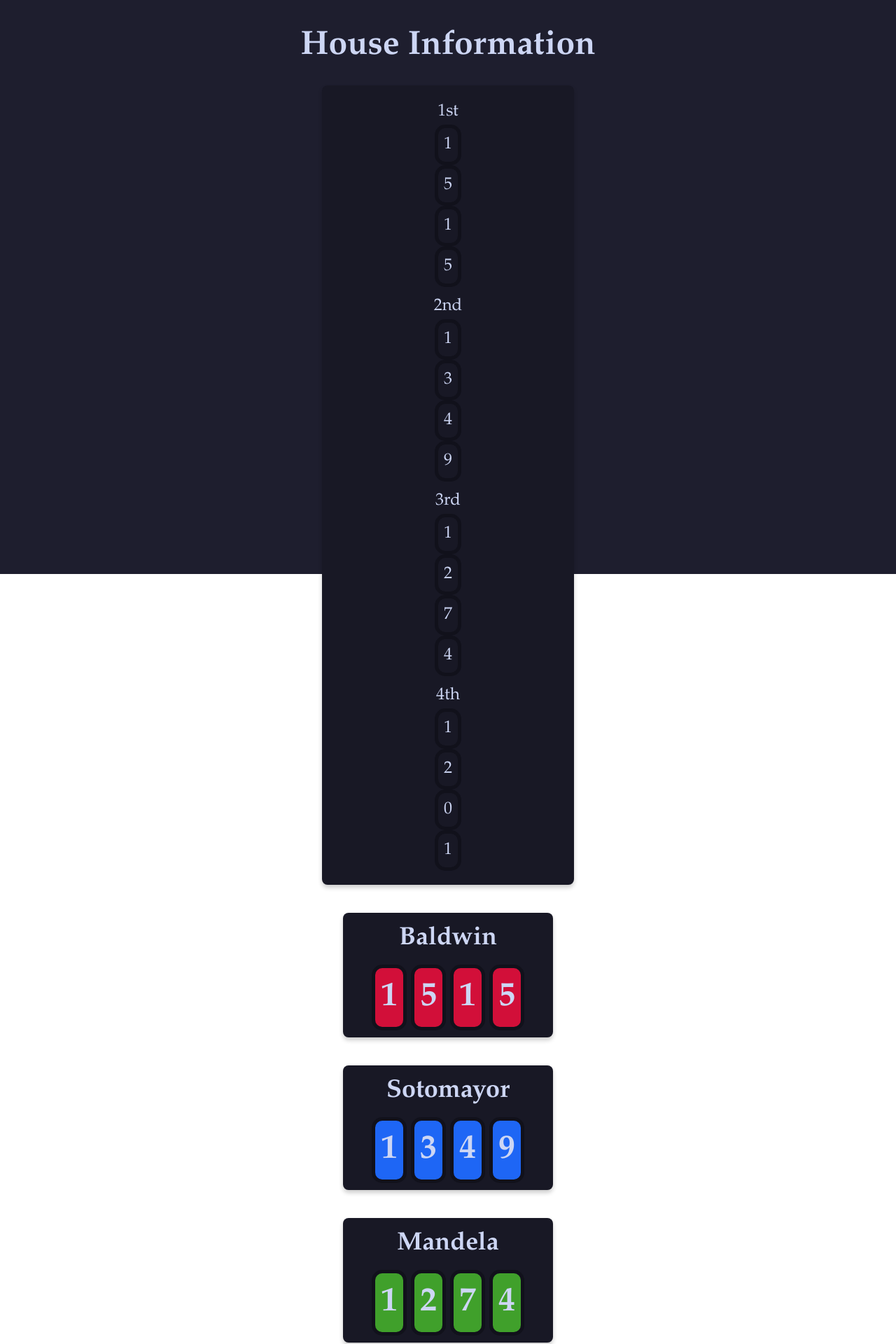
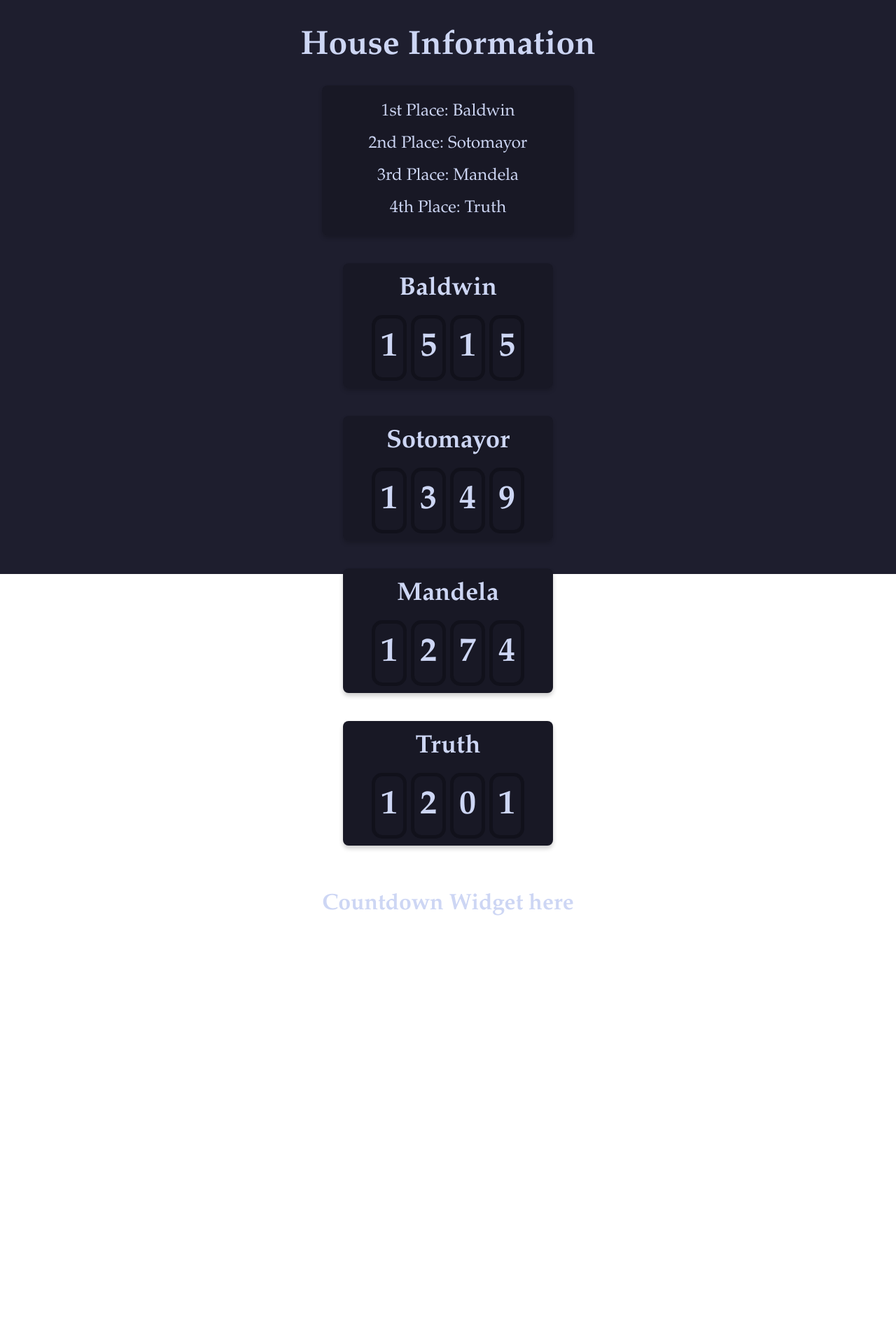
Before and after one commit to scarcekoi/house-information, a React (Vite) app: page / in a window 1280 px wide. Shown: the part 20-1940 px from the top of the page at 70% size. After the commit the page ends 1356 px from the top, so only its background shows below. Built offline with nearby package versions, Linux system fonts and the light colour scheme.

Commit message:
Update App.tsx

```diff
--- a/src/App.tsx
+++ b/src/App.tsx
@@ -1,152 +1,69 @@
 import React, { useState, useEffect } from 'react';
-import './App.css';
-
-// Define the Counters type for TypeScript
-interface Counters {
-  Baldwin: number;
-  Sotomayor: number;
-  Mandela: number;
-  Truth: number;
-}
+import './App.css'; // Make sure this CSS file is imported
 
 const App: React.FC = () => {
-  // Define the state for the counters
-  const [counters, setCounters] = useState<Counters>({
+  const [counters, setCounters] = useState({
     Baldwin: 1515,
     Sotomayor: 1349,
     Mandela: 1274,
     Truth: 1201,
   });
 
-  const [countdownText, setCountdownText] = useState('');
-
-  useEffect(() => {
-    // Set interval to update countdown
-    updateCounters(counters);
-    updateCountdown();
-    const intervalId = setInterval(updateCountdown, 1000); // Update every second
-
-    return () => clearInterval(intervalId); // Clean up interval on component unmount
-  }, [counters]);
-
-  // Update the counters state
-  const updateCounters = (counters: Counters) => {
-    setCounters(counters); // This will trigger re-render and update the counters displayed
-  };
-
-  // Countdown logic
-  const targetDate = new Date('2024-12-20T14:41:00');
-
-  const updateCountdown = () => {
-    const currentDate = new Date();
-    const timeDifference = targetDate.getTime() - currentDate.getTime();
-
-    const daysRemaining = Math.floor(timeDifference / (1000 * 60 * 60 * 24));
-    const hoursRemaining = Math.floor((timeDifference % (1000 * 60 * 60 * 24)) / (1000 * 60 * 60));
-    const minutesRemaining = Math.floor((timeDifference % (1000 * 60 * 60)) / (1000 * 60));
-    const secondsRemaining = Math.floor((timeDifference % (1000 * 60)) / 1000);
-
-    if (timeDifference > 0) {
-      setCountdownText(
-        `${daysRemaining} Days ${hoursRemaining} Hours ${minutesRemaining} Minutes ${secondsRemaining} Seconds until next house village meeting`
-      );
-    } else {
-      setCountdownText('Village meeting has already occurred!');
-    }
-  };
-
-  // Helper function to extract digits from a number
-  const getDigits = (num: number) => {
-    return num.toString().padStart(4, '0').split('').map(Number);
-  };
+  const getDigits = (num: number) => num.toString().padStart(4, '0').split('').map(Number);
 
   return (
     <div className="App">
       <div className="title">House Information</div>
 
-      {/* Leaderboard Widget */}
-      <div className="widget leaderboard" id="leaderboard-widget">
-        {/* Leaderboard Positions */}
-        <div id="first-place" className="place">
-          <span className="place-digit">1st</span>
+      <div className="widget leaderboard">
+        <div className="place">1st Place: Baldwin</div>
+        <div className="place">2nd Place: Sotomayor</div>
+        <div className="place">3rd Place: Mandela</div>
+        <div className="place">4th Place: Truth</div>
+      </div>
+
+      {/* Baldwin Counter Widget */}
+      <div className="widget counter-widget">
+        <div className="counter-label">Baldwin</div>
+        <div className="counter">
           {getDigits(counters.Baldwin).map((digit, index) => (
-            <div className="digit baldwin" key={`first-${index}`}>
-              {digit}
-            </div>
-          ))}
-        </div>
-        <div id="second-place" className="place">
-          <span className="place-digit">2nd</span>
-          {getDigits(counters.Sotomayor).map((digit, index) => (
-            <div className="digit sotomayor" key={`second-${index}`}>
-              {digit}
-            </div>
-          ))}
-        </div>
-        <div id="third-place" className="place">
-          <span className="place-digit">3rd</span>
-          {getDigits(counters.Mandela).map((digit, index) => (
-            <div className="digit mandela" key={`third-${index}`}>
-              {digit}
-            </div>
-          ))}
-        </div>
-        <div id="fourth-place" className="place">
-          <span className="place-digit">4th</span>
-          {getDigits(counters.Truth).map((digit, index) => (
-            <div className="digit truth" key={`fourth-${index}`}>
-              {digit}
-            </div>
+            <div className="digit" key={`baldwin-${index}`}>{digit}</div>
           ))}
         </div>
       </div>
 
-      {/* Counter Widgets */}
-      <div className="widget counter-widget" id="baldwin-widget">
-        <div className="counter-label">Baldwin</div>
-        <div className="counter baldwin">
-          {getDigits(counters.Baldwin).map((digit, index) => (
-            <div className="digit" key={`baldwin-${index}`}>
-              {digit}
-            </div>
+      {/* Sotomayor Counter Widget */}
+      <div className="widget counter-widget">
+        <div className="counter-label">Sotomayor</div>
+        <div className="counter">
+          {getDigits(counters.Sotomayor).map((digit, index) => (
+            <div className="digit" key={`sotomayor-${index}`}>{digit}</div>
           ))}
         </div>
       </div>
-      <div className="widget counter-widget" id="sotomayor-widget">
-        <div className="counter-label">Sotomayor</div>
-        <div className="counter sotomayor">
-          {getDigits(counters.Sotomayor).map((digit, index) => (
-            <div className="digit" key={`sotomayor-${index}`}>
-              {digit}
-            </div>
+
+      {/* Mandela Counter Widget */}
+      <div className="widget counter-widget">
+        <div className="counter-label">Mandela</div>
+        <div className="counter">
+          {getDigits(counters.Mandela).map((digit, index) => (
+            <div className="digit" key={`mandela-${index}`}>{digit}</div>
           ))}
         </div>
       </div>
-      <div className="widget counter-widget" id="mandela-widget">
-        <div className="counter-label">Mandela</div>
-        <div className="counter mandela">
-          {getDigits(counters.Mandela).map((digit, index) => (
-            <div className="digit" key={`mandela-${index}`}>
-              {digit}
-            </div>
-          ))}
-        </div>
-      </div>
-      <div className="widget counter-widget" id="truth-widget">
+
+      {/* Truth Counter Widget */}
+      <div className="widget counter-widget">
         <div className="counter-label">Truth</div>
-        <div className="counter truth">
+        <div className="counter">
           {getDigits(counters.Truth).map((digit, index) => (
-            <div className="digit" key={`truth-${index}`}>
-              {digit}
-            </div>
+            <div className="digit" key={`truth-${index}`}>{digit}</div>
           ))}
         </div>
       </div>
 
       {/* Countdown Widget */}
-      <div id="countdown-widget" className="countdown">
-        <span id="countdown-timer">{countdownText}</span>
-      </div>
+      <div className="countdown">Countdown Widget here</div>
     </div>
   );
 };
```
